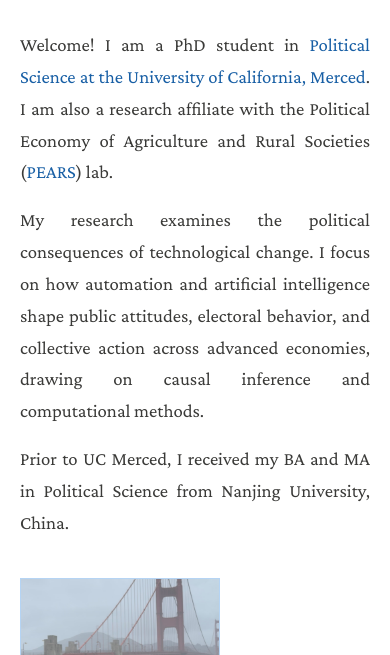
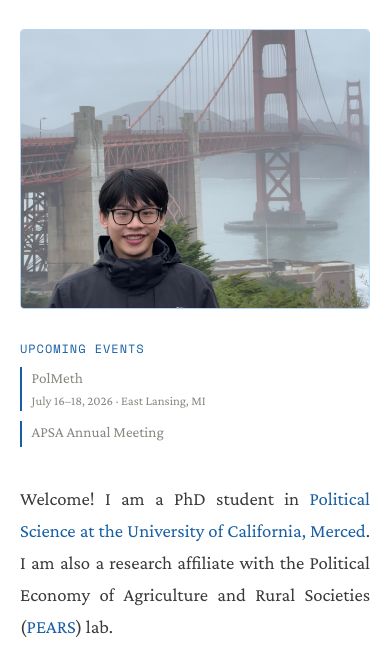
Before and after one commit to yzhu71/yzhu71.github.io, a plain HTML site: page index.html in a window 390 px wide. Shown: the part 188-843 px from the top of the page. Drawn offline with nearby package versions, Linux system fonts and the light colour scheme.

Commit message:
update html.

```diff
--- a/index.html
+++ b/index.html
@@ -250,7 +250,20 @@
       gap: 0.5rem;
     }
     .nav-links a { font-size: var(--text-xs); }
-    .profile-layout { flex-direction: column-reverse; gap: 1.5rem; }
+    .profile-layout {
+      flex-direction: column;
+      gap: 1.5rem;
+    }
+    .profile-card {
+      width: 100%;
+    }
+    .profile-card img {
+      width: 100%;
+      height: 280px;
+      object-fit: cover;
+      object-position: center 20%;
+      border-radius: 4px;
+    }
     .contact-grid { grid-template-columns: 1fr; }
     .teaching-term {
       display: block;
```
